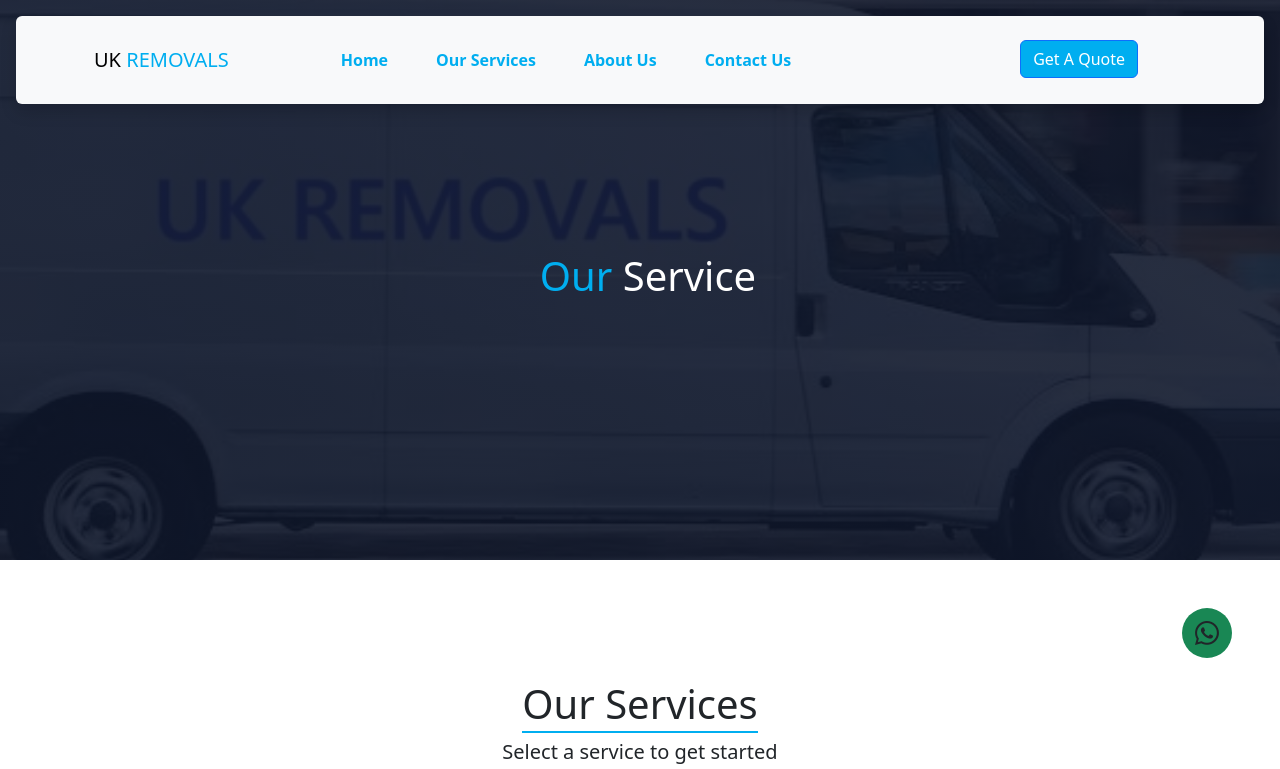
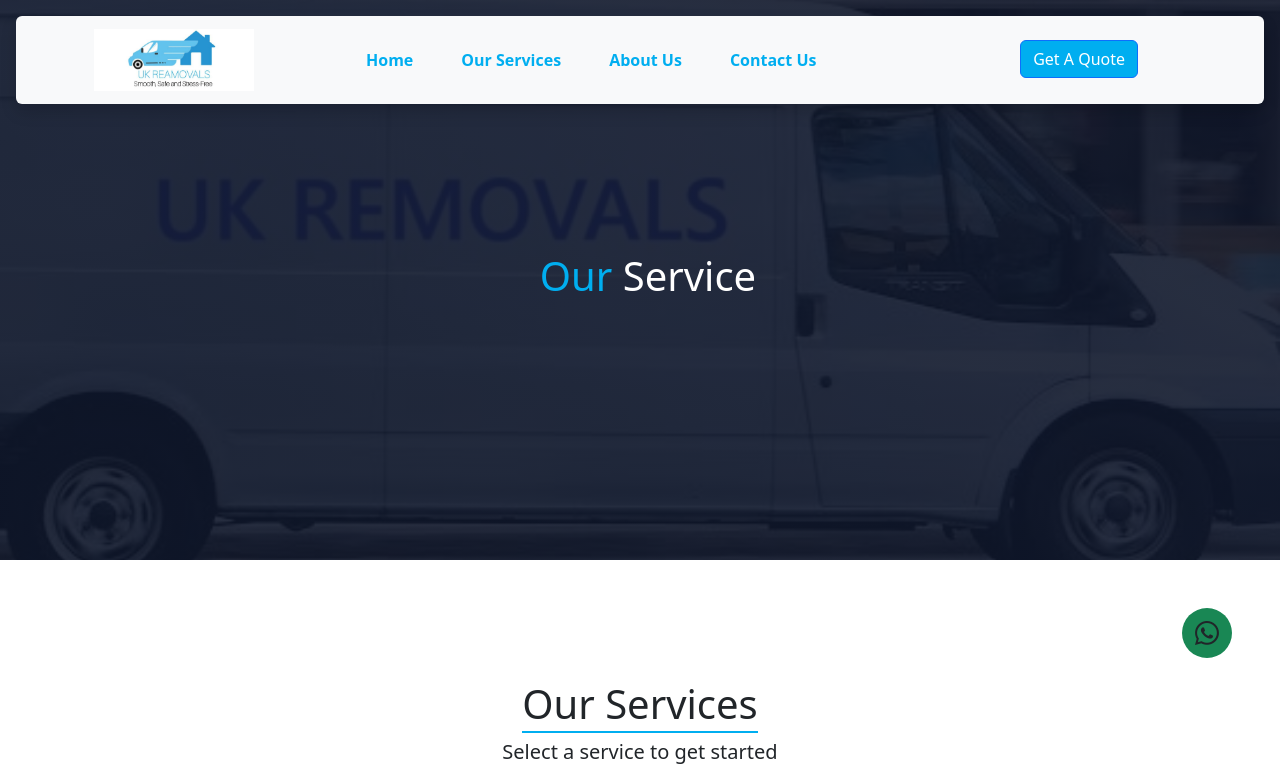
Before and after one commit to wasqerfan/font, a plain HTML site: page service.html in a window 1280 px wide. Shown: the top 769 px of the page. Drawn offline with Linux system fonts and the light colour scheme.

Commit message:
Update service.html

```diff
--- a/service.html
+++ b/service.html
@@ -14,7 +14,9 @@
 
     <nav class="navbar navbar-expand-lg m-3 rounded-2 bg-light fixed-top py-2 py-lg-0 shadow">
         <div class="container px-4">
-                <a href="#" class="navbar-brand">UK <span class="default-txt">REMOVALS</span></a>
+                <a href="#" class="navbar-brand">
+                    <img style="width: 160px" src="images/logo.jpg" alt="">
+                </a>
                 <button class="navbar-toggler border-0" type="button" data-bs-toggle="offcanvas"
                     data-bs-target="#nav-menu">
                     <i class="bi bi-list"></i>
```
